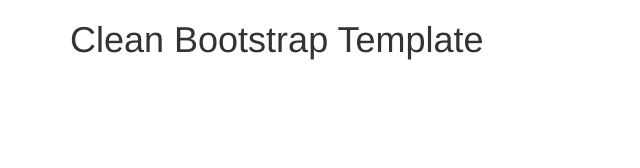
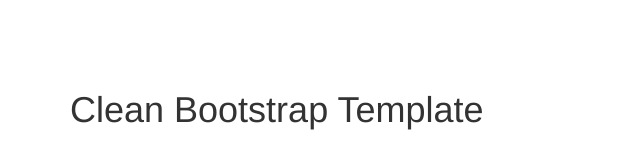
Before and after one commit to korol5579/minima-clean, a website: page index.html in a window 1280 px wide. Shown: the whole page, without its empty margins (0-640 px from the left). Drawn offline with Linux system fonts and the light colour scheme.

Commit message:
start header

```diff
--- a/index.html
+++ b/index.html
@@ -34,10 +34,15 @@
 
 <body>
 
+
     <header>
+
+        <nav class="nav navbar"></nav>
         <div class="container">
             <h1>Clean Bootstrap Template</h1>
         </div>
+
+
     </header>
 
     <!-- jQuery -->
```
